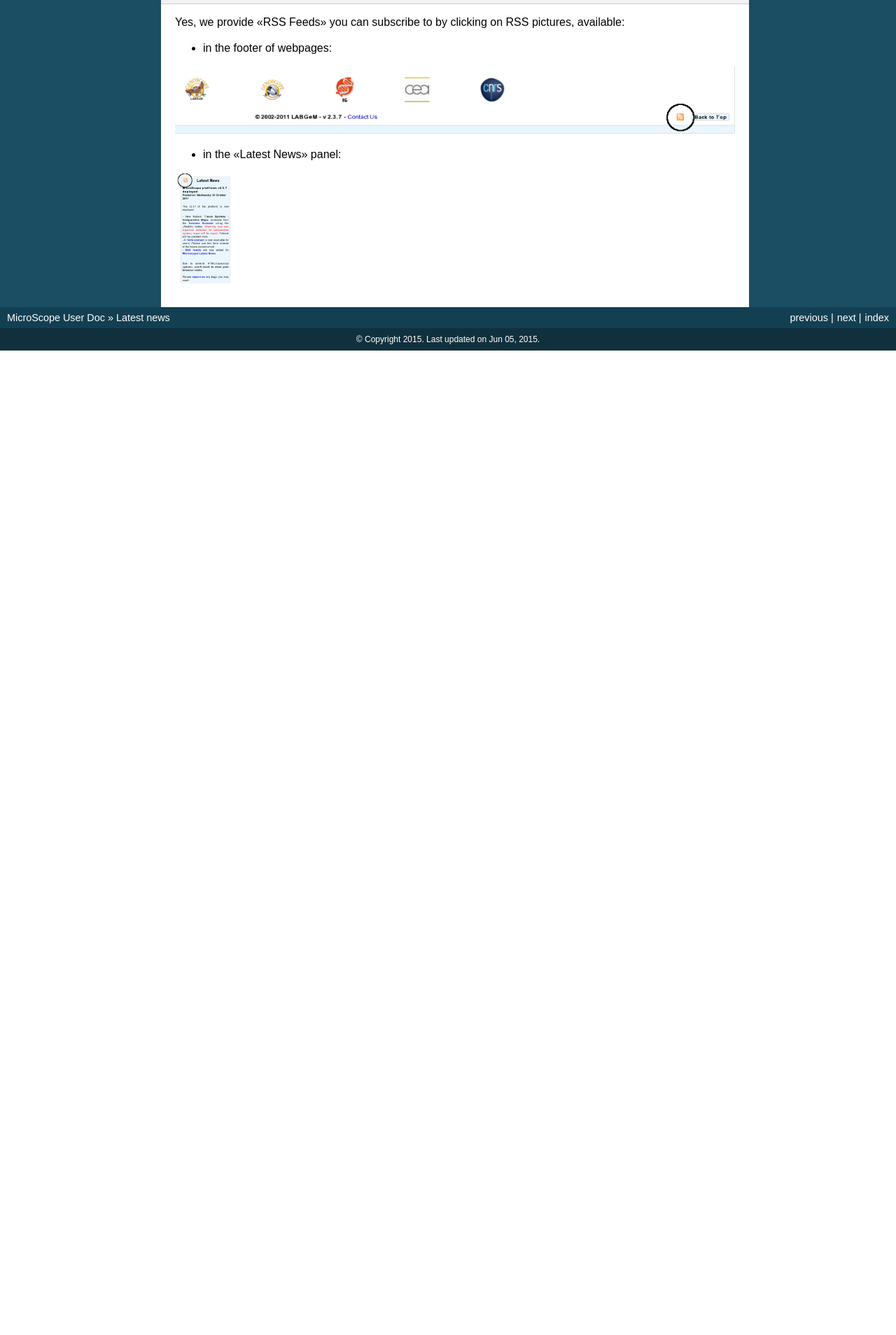
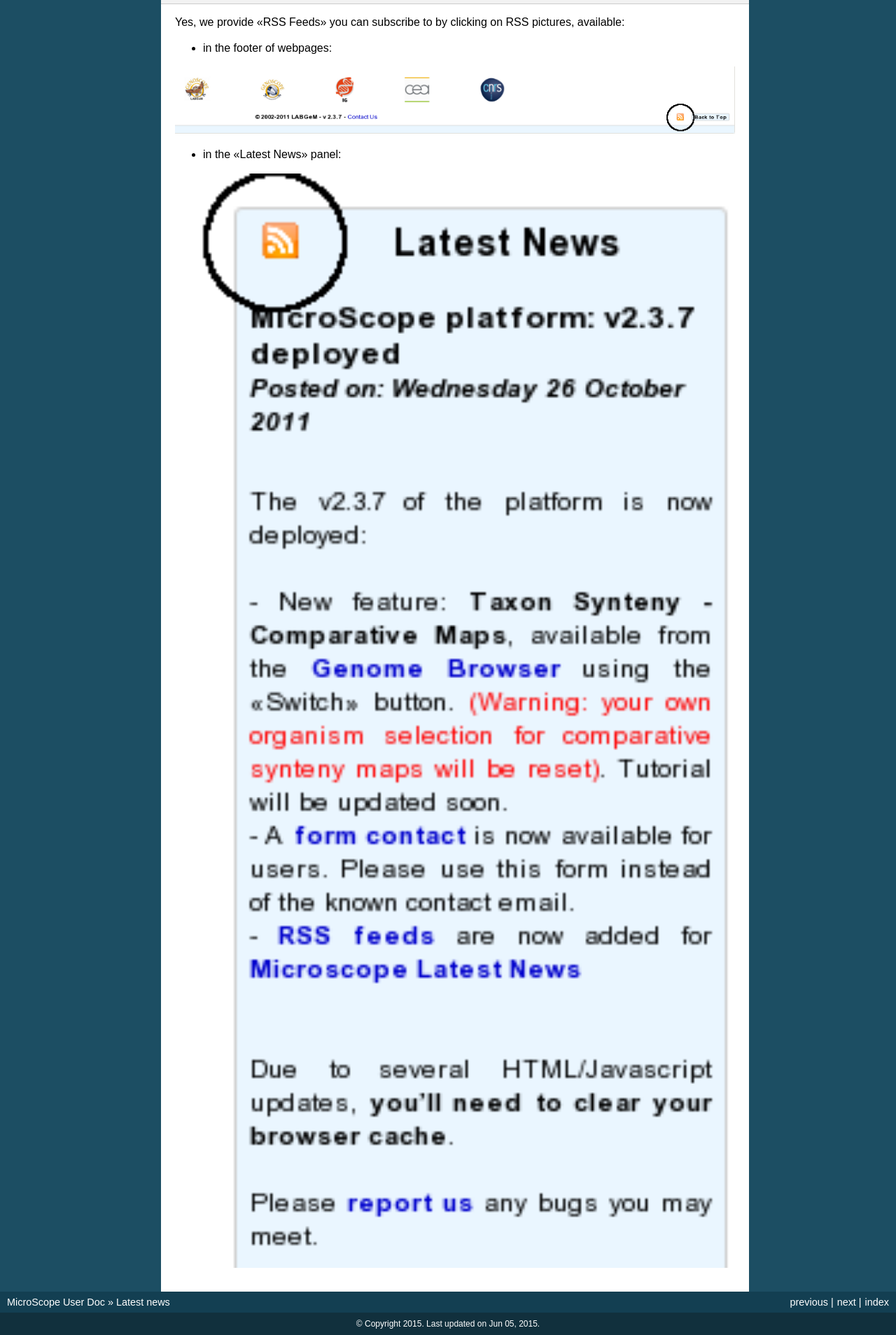
Before and after one commit to labgem/microscope-user-doc, a Sphinx documentation site: the page built from docs/content/overview/latestnews.rst, in a window 1280 px wide. Shown: the part 735-2643 px from the top of the page at 70% size. Built offline with Sphinx 7.4.7, drawn with Linux system fonts in a browser that asks for light colours; formulas are drawn with MathJax 3; before the commit the page ends 1236 px from its top, so only the background shows below that.

Commit message:
Test images sizes

```diff
--- a/docs/content/overview/interface.rst
+++ b/docs/content/overview/interface.rst
@@ -163,6 +163,7 @@ What about the old *Viewer* interface ?
 ---------------------------------------
 
 .. image:: img/img9.png
+	:width: 100%
 
 The corresponding tools are available by following this path in the `new interface <http://microscope.readthedocs.org/en/latest/content/overview/interface.html>`_ :
 
@@ -193,6 +194,7 @@ What about the old *Genome Overview* interface?
 -----------------------------------------------
 
 .. image:: img/img12.png
+	:width: 100%
 
 The corresponding tools are available by following this path in the `new interface <http://microscope.readthedocs.org/en/latest/content/overview/interface.html>` :
 
@@ -223,6 +225,7 @@ What about the old *Explore* interface?
 ---------------------------------------
 
 .. image:: img/img13.png
+	:width: 100%
 
 The corresponding tools are available by following this path in the `new interface <http://microscope.readthedocs.org/en/latest/content/overview/interface.html>`_ :
 
--- a/docs/content/overview/latestnews.rst
+++ b/docs/content/overview/latestnews.rst
@@ -23,4 +23,4 @@ Yes, we provide «RSS Feeds» you can subscribe to by clicking on RSS pictures,
 * in the «Latest News» panel:
 
 .. image:: img/img16.png
-	:width: 10%
+	:width: 100%
```
